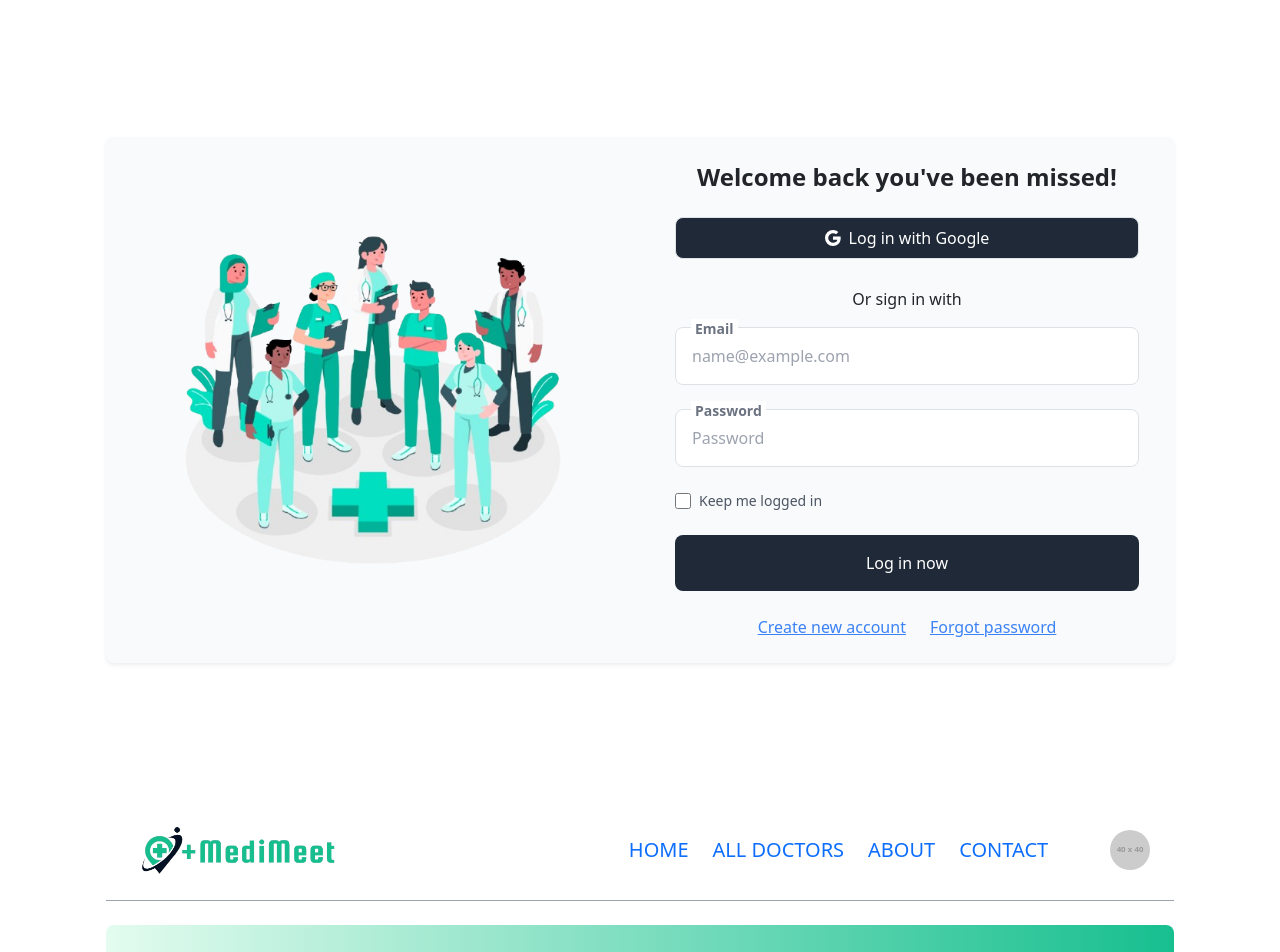
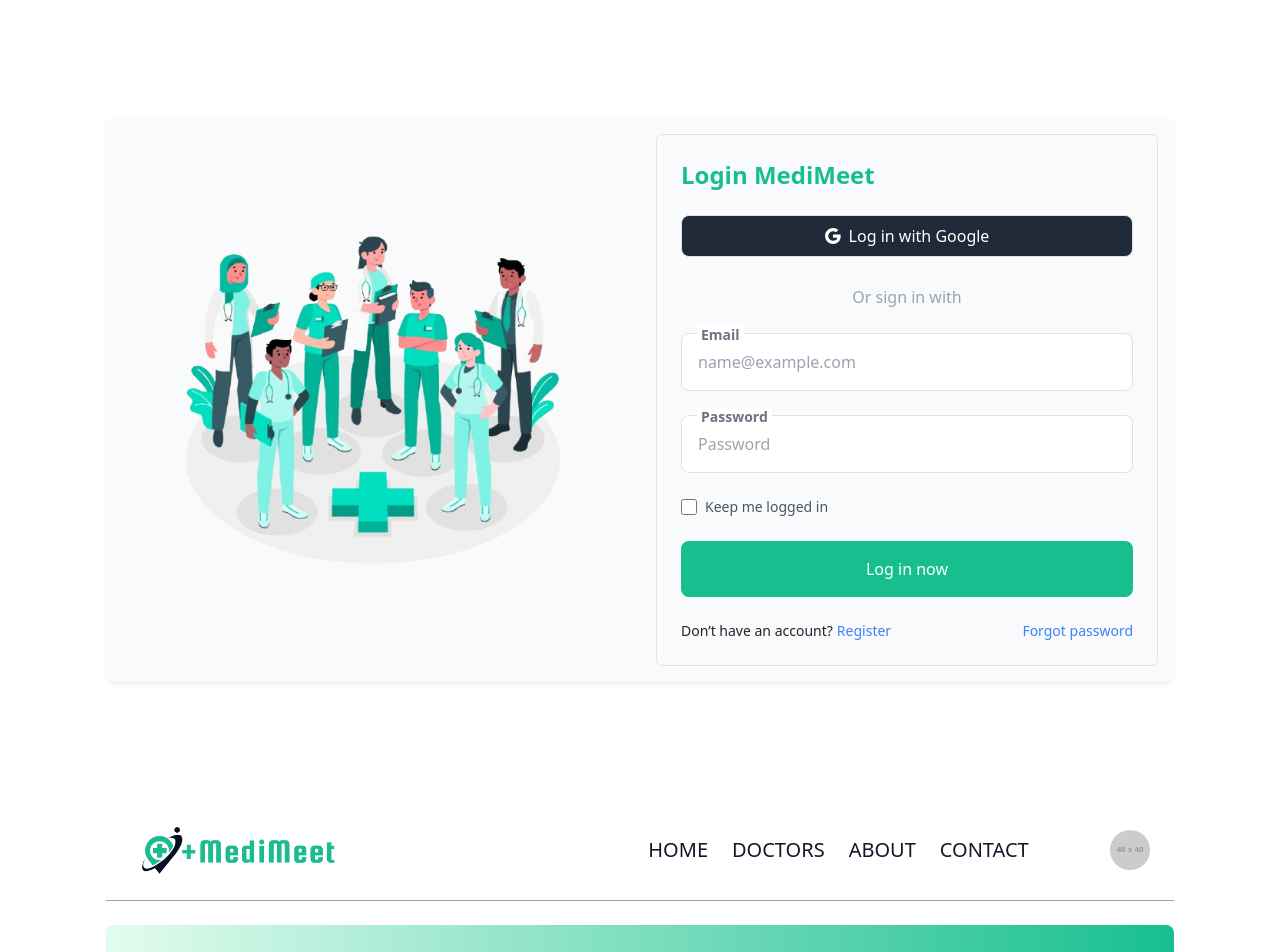
Before and after one commit to Arshad-Qureshi-Coder/MediMeet, a React (Create React App) app: page / in a window 1280 px wide. Shown: the top 952 px of the page. Built offline with nearby package versions, Linux system fonts and the light colour scheme.

Commit message:
update UI

```diff
--- a/src/App.js
+++ b/src/App.js
@@ -17,9 +17,11 @@
 const App = () => {
   return (
     <div className='container m-auto'>
+
       <LoginPage/>
       {/* Header */}
       <Header />
+
 
       {/* Routes */}
       <Routes>
@@ -28,7 +30,7 @@
         <Route path="/doctors/:speciality" element={<TopDoctor />} />
         <Route path="/about" element={<About />} />
         <Route path="/contact" element={<Contact />} />
-        <Route path="/login" element={<Login />} />
+        <Route path="/login" element={<LoginPage />} />
         <Route path="/my-profile" element={<MyProfile />} />
         <Route path="/my-appointments" element={<MyAppointment />} />
         <Route path="/appointment/:docId" element={<Appointment />} />
--- a/src/Components/Appointment.js
+++ b/src/Components/Appointment.js
@@ -6,20 +6,20 @@
       <div
   className="w-full bg-gray-200 mt-20 text-black font-semibold rounded-lg hover:opacity-90 focus:outline-none focus:ring-2 focus:ring-green-300 focus:ring-opacity-75"
 >
-        <div className="flex items-center justify-evenly font-bold">
-          <div className="">
-            <h1 className="text-black text-5xl font-bold pb-3">
+  <div className="flex flex-col md:flex-row items-center justify-evenly font-bold ">
+    <div>
+      <h1 className="text-black text-5xl font-bold pb-3 ">
         Book Appointment <br />
         With 100+ Trusted Doctors
       </h1>
-            <button className="px-4 py-2 bg-customGreen text-white font-semibold rounded-lg shadow-md hover:bgCGreen hover:scale-105 transition-all duration-300  focus:outline-none focus:ring-2 focus:ring-blue-400 focus:ring-opacity-75">
+      <button className="px-4 py-2 bg-customGreen text-white font-semibold rounded-lg shadow-md hover:bgCGreen hover:scale-105 transition-all duration-300 focus:outline-none focus:ring-2 focus:ring-blue-400 focus:ring-opacity-75">
         Create Account
       </button>
     </div>
 
     {/* Outer and inner border structure */}
     <div
-            className="relative right-[-4%] w-[30rem] h-[30rem] rounded-full p-1 border-[30px] border-gray-300 shadow-lg"
+      className="relative hidden md:block right-[-4%] w-[30rem] h-[30rem] rounded-full p-1 border-[30px] border-gray-300 shadow-lg  "
     >
       {/* Inner border div */}
       <div
@@ -35,6 +35,7 @@
     </div>
   </div>
 </div>
+
     </>
   );
 
--- a/src/Components/Auth/Login.js
+++ b/src/Components/Auth/Login.js
@@ -17,16 +17,16 @@
               />
             </div>
             {/* Right Form (Full width on small screens) */}
-            <div className="w-full md:w-1/2 flex items-center justify-center">
-              <div className="w-full max-w-lg p-6">
-                <div className="mb-6 text-center">
+            <div className="w-full md:w-1/2 flex items-center justify-center ">
+              <div className="w-full max-w-lg p-6 m-3 border rounded">
+                <div className="mb-6 text-customGreen">
                   <h4 className="text-2xl font-bold">
-                    Welcome back you've been missed!
+                    Login MediMeet
                   </h4>
                 </div>
                 {/* Google Login */}
                 <div className="flex flex-col gap-4">
-                  <button className="flex items-center justify-center bg-gray-800 text-white gap-2 border border-gray-300 py-2 px-4 rounded-lg hover:bg-gray-700">
+                  <button className="flex items-center justify-center bg-gray-800 text-white gap-2 border border-gray-300 py-2 px-4 rounded-lg hover:bg-gray-700 hover:ring hover:ring-gray-300">
                     <svg
                       xmlns="http://www.w3.org/2000/svg"
                       width="16"
@@ -39,7 +39,7 @@
                     </svg>
                     <span>Log in with Google</span>
                   </button>
-                  <p className="text-center mt-1">Or sign in with</p>
+                  <p className="text-center text-gray-400 mt-1 pb-2">Or sign in with</p>
                 </div>
                 {/* Login Form */}
                 <form>
@@ -91,18 +91,19 @@
                     </div>
                     <button
                       type="submit"
-                      className="w-full bg-gray-800 text-white py-3 rounded-lg hover:bg-gray-900"
+                      className="w-full bg-customGreen text-white py-3 rounded-lg hover:ring hover:ring-green-300"
                     >
                       Log in now
                     </button>
                   </div>
                 </form>
                 {/* Links */}
-                <div className="flex justify-center gap-6 mt-6">
-                  <a href="#!" className="text-blue-500 hover:underline">
-                    Create new account
-                  </a>
-                  <a href="#!" className="text-blue-500 hover:underline">
+                <div className="flex justify-between gap-6 mt-6 md:text-sm ">
+                  <span>Don’t have an account?
+                  <a href="#!" className="text-blue-500 px-1 no-underline hover:underline">
+                    Register
+                  </a></span>
+                  <a href="#!" className="text-blue-500 no-underline hover:underline">
                     Forgot password
                   </a>
                 </div>
--- a/src/Components/Header/Header.js
+++ b/src/Components/Header/Header.js
@@ -4,7 +4,7 @@
 const Header = () => {
   return (
     <header className='mx-4 sm:mx-[10%]'>
-      <div className=" mx-auto flex items-center justify-between text-sm  py-4 px-6 mb-4 border-b border-b-gray-400">
+      <div className=" mx-auto flex items-center justify-center text-sm  py-4 px-6 mb-4 border-b border-b-gray-400">
         {/* Logo */}
         <div className="flex items-center">
           <img
@@ -22,7 +22,7 @@
           <li>
             <NavLink
               to="/"
-              className="text-xl no-underline hover:text-customGreen"
+              className="text-xl text-gray-900 no-underline hover:text-customGreen   "
               activeClassName="font-bold text-customGreen"
               exact
             >
@@ -32,16 +32,16 @@
           <li>
             <NavLink
               to="/doctors"
-              className="text-xl no-underline hover:text-customGreen"
+              className="text-xl text-gray-900 no-underline hover:text-customGreen "
               activeClassName="font-bold text-customGreen"
             >
-              ALL DOCTORS
+               DOCTORS
             </NavLink>
           </li>
           <li>
             <NavLink
               to="/about"
-              className="text-xl no-underline hover:text-customGreen"
+              className="text-xl text-gray-900 no-underline hover:text-customGreen "
               activeClassName="font-bold text-customGreen"
             >
               ABOUT
@@ -50,7 +50,7 @@
           <li>
             <NavLink
               to="/contact"
-              className="text-xl no-underline hover:text-customGreen"
+              className="text-xl text-gray-900 no-underline hover:text-customGreen "
               activeClassName="font-bold text-customGreen"
             >
               CONTACT
--- a/src/Components/Speciality.js
+++ b/src/Components/Speciality.js
@@ -52,9 +52,9 @@
             <p className="text-sm mt-2 font-bold">Gastroenterologist</p>
           </div>
         </div> */}
-        <div className='flex sm:justify-center gap-4 pt-5 w-full overflow-scroll'>
+        <div className='flex sm:justify-center gap-4 pt-5 w-full overflow-scroll '>
           {specialityData.map((item, index)=>(
-            <Link onClick={()=>window.scrollTo(0,0)} className='flex flex-col items-center text-gray-700 font-bold text-xs no-underline cursor-pointer flex-shrink-0 hover:translate-y-[-10px] transition-all duration-500' key={index} to={`/doctors/${item.speciality}`}>
+            <Link onClick={()=>window.scrollTo(0,0)} className='flex flex-col items-center border p-4  rounded text-gray-700 font-bold text-xs no-underline cursor-pointer flex-shrink-0 hover:translate-y-[-10px] transition-all duration-500' key={index} to={`/doctors/${item.speciality}`}>
               <img className='w-16 sm:w-24 mb-2' src={item.image} alt=''/>
               <p>{item.speciality}</p>
             </Link>
```
Lines whose indentation alone changed are shown as unchanged.
